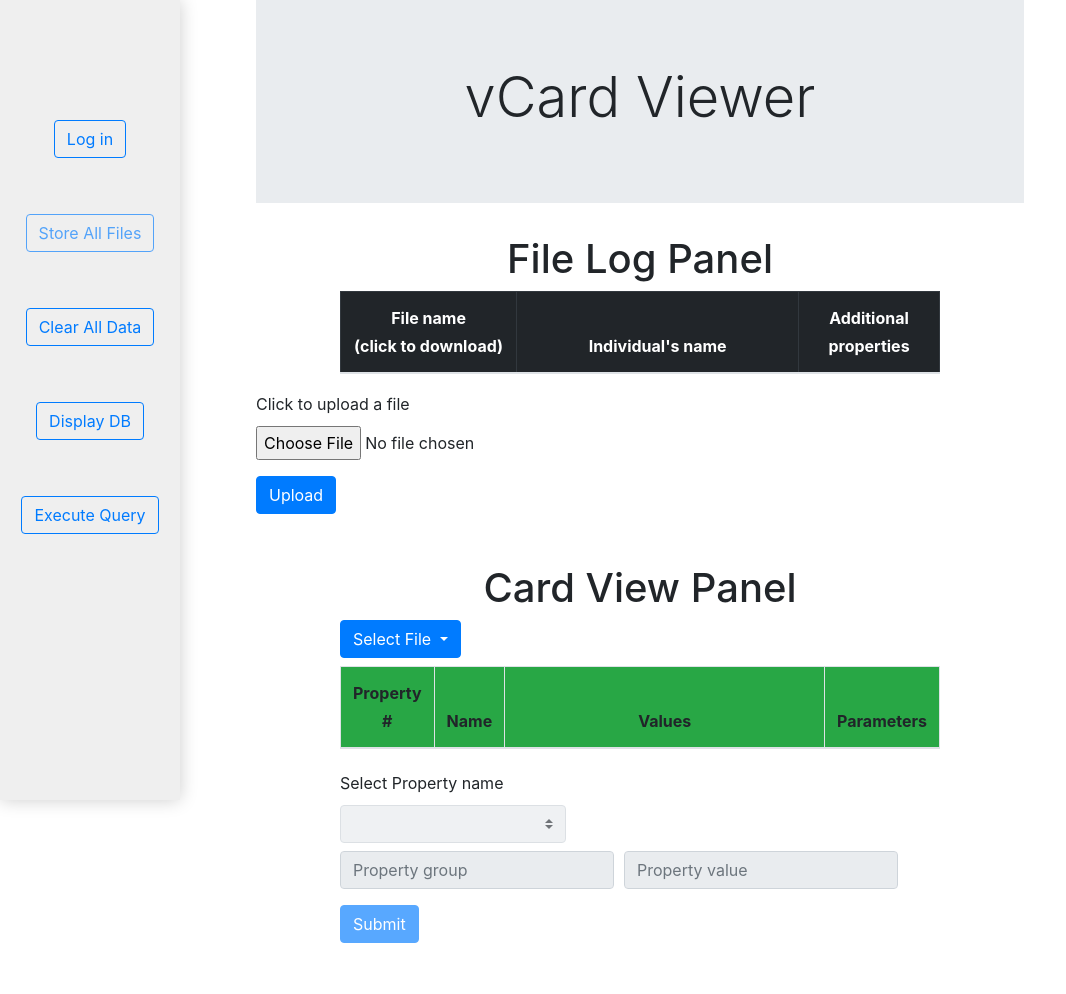
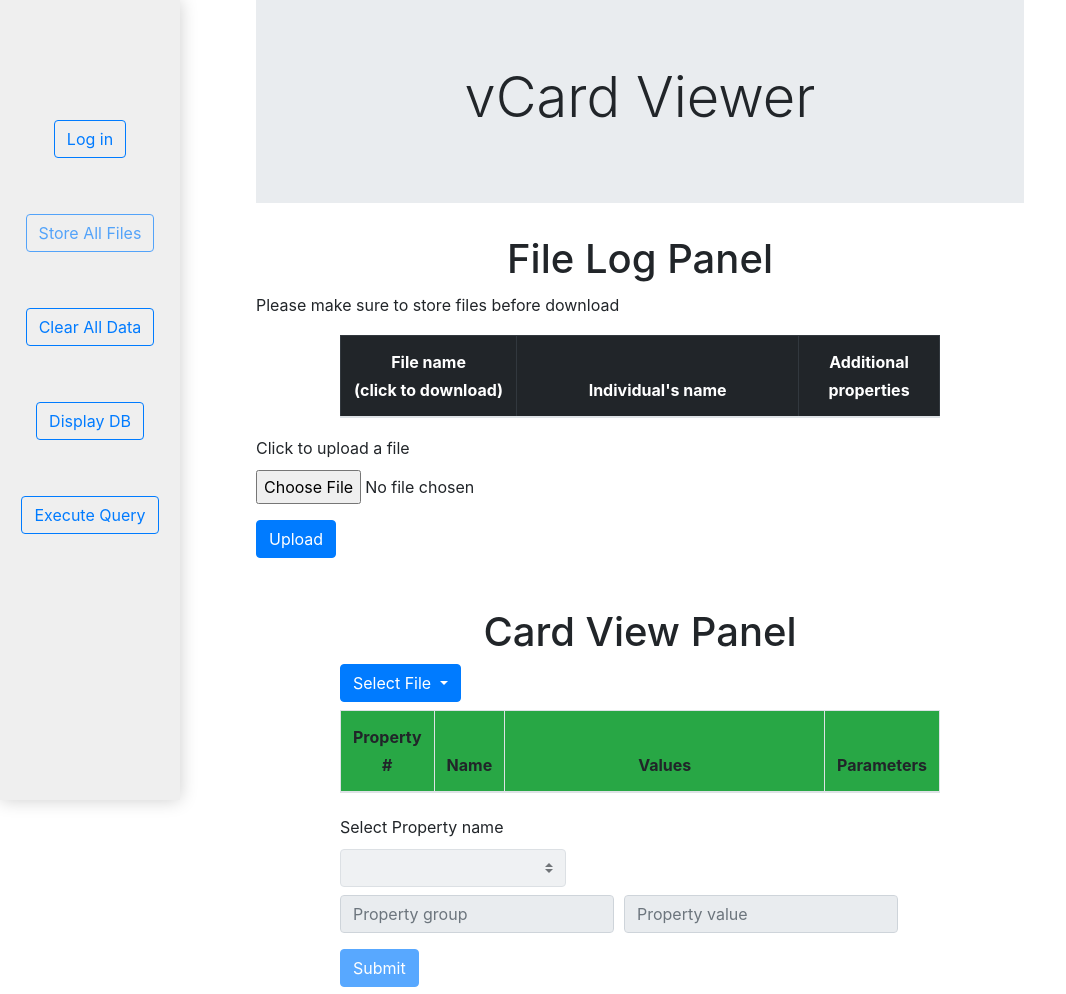
Before and after one commit to kingbbello/VCParser, a website: page public/index.html in a window 1280 px wide. Shown: the top 994 px of the page, without its empty margins (0-1066 px from the left). Drawn offline with nearby package versions, Linux system fonts and the light colour scheme; no server answers.

Commit message:
Update index.html to include download without files header

```diff
--- a/public/index.html
+++ b/public/index.html
@@ -328,6 +328,7 @@
 
 
   <h1 style="text-align: center" id="fileLog">File Log Panel</h1>
+  <p> Please make sure to store files before download</p>
   <div id="first">
     <div id="filelogDiv" class="table-wrapper-scroll-y my-custom-scrollbar">
       <table id="filelogTable" class="table table-bordered" style="table-layout: fixed;">
```
